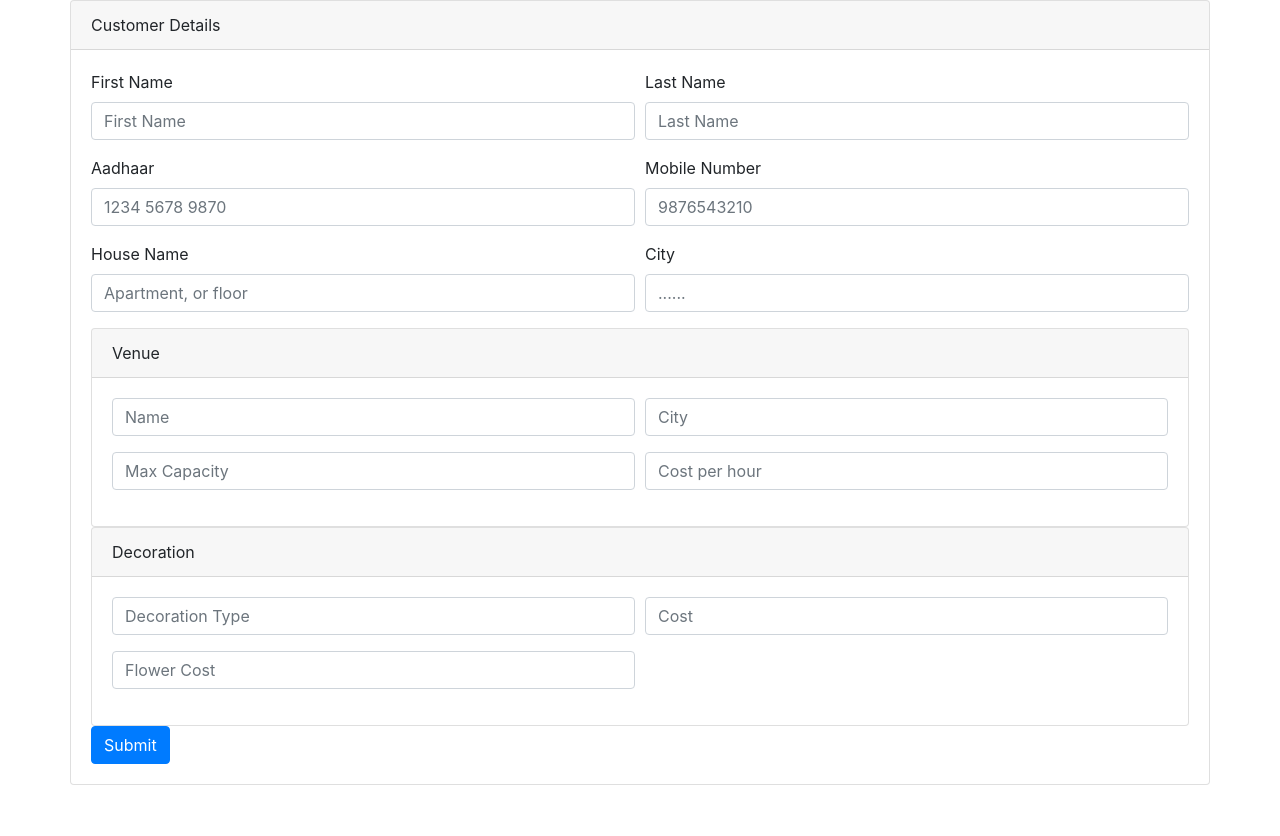
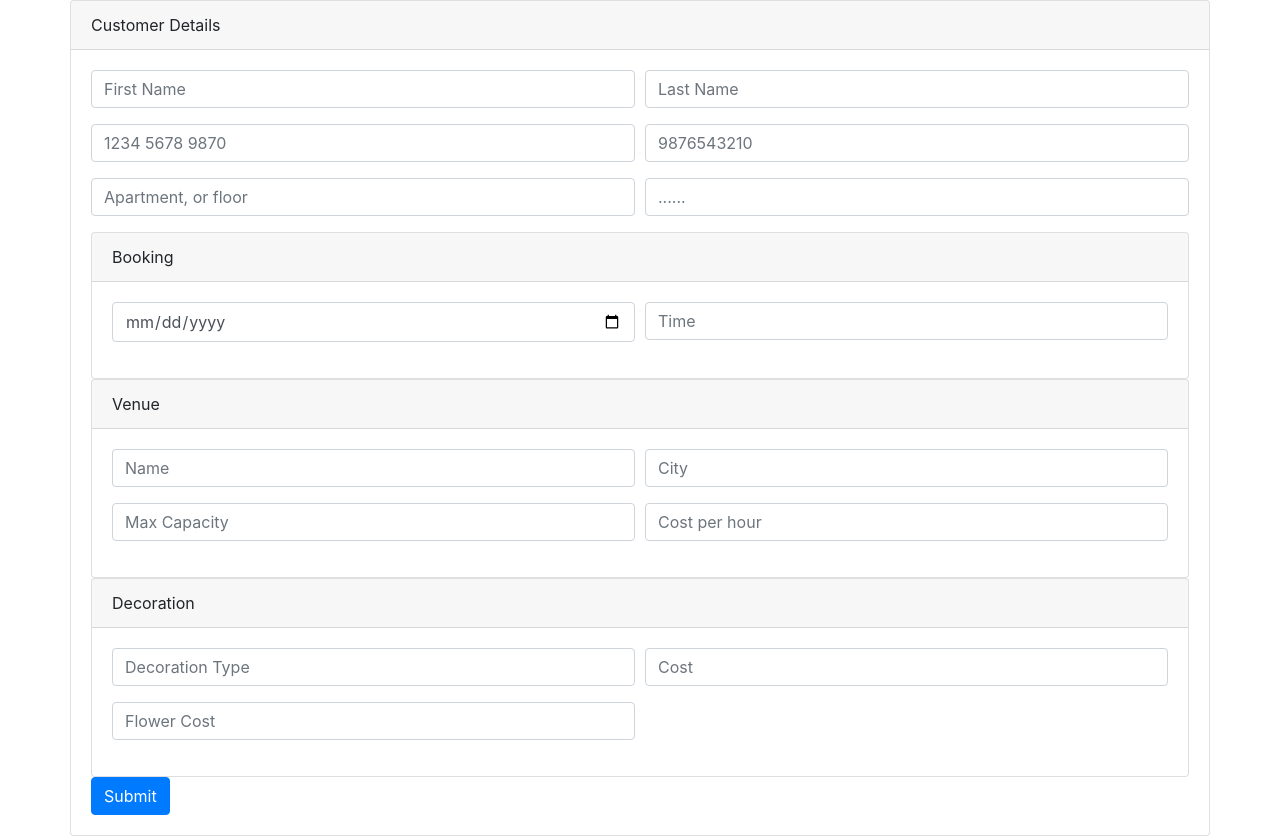
Before and after one commit to akshara-s-nair/Event_Management_System, a PHP site: page /add.php in a window 1280 px wide. Before the commit the page ends 785 px from the top, so only its background shows below. Run offline with PHP 8.4, Linux system fonts and the light colour scheme; some libraries are stand-ins or nearby versions.

Commit message:
minor ui changes

```diff
--- a/model/bookingModel.php
+++ b/model/bookingModel.php
@@ -16,7 +16,7 @@ class bookingModel{
     }
 
     public function newBooking(dbconnModel $con){
-        $stmp = $con->prepare("INSERT INTO booking (CUST_ID, DATE_EVENT, START_TIME, NO_OF_PEOPLE) VALUES (?, ?, ?, ?, ?)");
+        $stmp = $con->prepare("INSERT INTO booking (CUST_ID, DATE_EVENT, START_TIME, NO_OF_PEOPLE) VALUES (?, ?, ?, ?)");
         $stmp->bind_param("ssss",$cust_id,$date,$time,$no_of_people);
         if ($stmp->execute()){
             returnId($con);
@@ -29,7 +29,7 @@ class bookingModel{
     }
 
     public function returnId(dbconnModel $con){
-        $s = $con->prepare("SELECT BOOKING_ID FROM booking WHERE CUST_iD = ?");
+        $s = $con->prepare("SELECT BOOKING_ID FROM booking WHERE CUST_ID = ?");
         $s->bind_param("s",$this->cust_id);
         $s->execute();
 		$res = $s->get_result();
--- a/view/add.php
+++ b/view/add.php
@@ -21,36 +21,49 @@
   <div class="card-body">
   <div class="form-row">
     <div class="form-group col-6">
-      <label for="fname">First Name</label>
       <input type="text" class="form-control" id="firstname" placeholder="First Name">
     </div>
     <div class="form-group col-sm-6">
-      <label for="lname">Last Name</label>
       <input type="text" class="form-control" id="lastname" placeholder="Last Name">
     </div>
   </div>
   <div class="form-row">
   <div class="form-group col-sm-6">
-    <label for="inputAddress">Aadhaar</label>
     <input type="text" class="form-control" id="aadhaar" placeholder="1234 5678 9870">
   </div>
   <div class="form-group col-sm-6">
-    <label for="inputAddress2">Mobile Number</label>
     <input type="text" class="form-control" id="mobile" placeholder="9876543210">
   </div>
   </div>
   <div class="form-row">
   <div class="form-group col-sm-6">
-    <label for="inputAddress2 ">House Name</label>
     <input type="text" class="form-control" id="address" placeholder="Apartment, or floor">
   </div>
   <div class="form-group col-sm-6">
-    <label for="inputAddress2 ">City</label>
     <input type="text" class="form-control" id="city" placeholder="......">
   </div>
   <div>
 </div>
 </div>
+
+<!-- booking -->
+<div class="card">
+  <div class="card-header">
+    Booking
+  </div>
+  <div class="card-body">
+<div class="form-row">
+    <div class="form-group col-6">
+      <input type="date" class="form-control" id="date" >
+    </div>
+    <div class="form-group col-sm-6">
+      <input type="text" class="form-control" id="time" placeholder="Time">
+    </div>
+</div>
+</div>
+</div>
+
+
 <!-- venue -->
 <div class="card">
   <div class="card-header">
```
